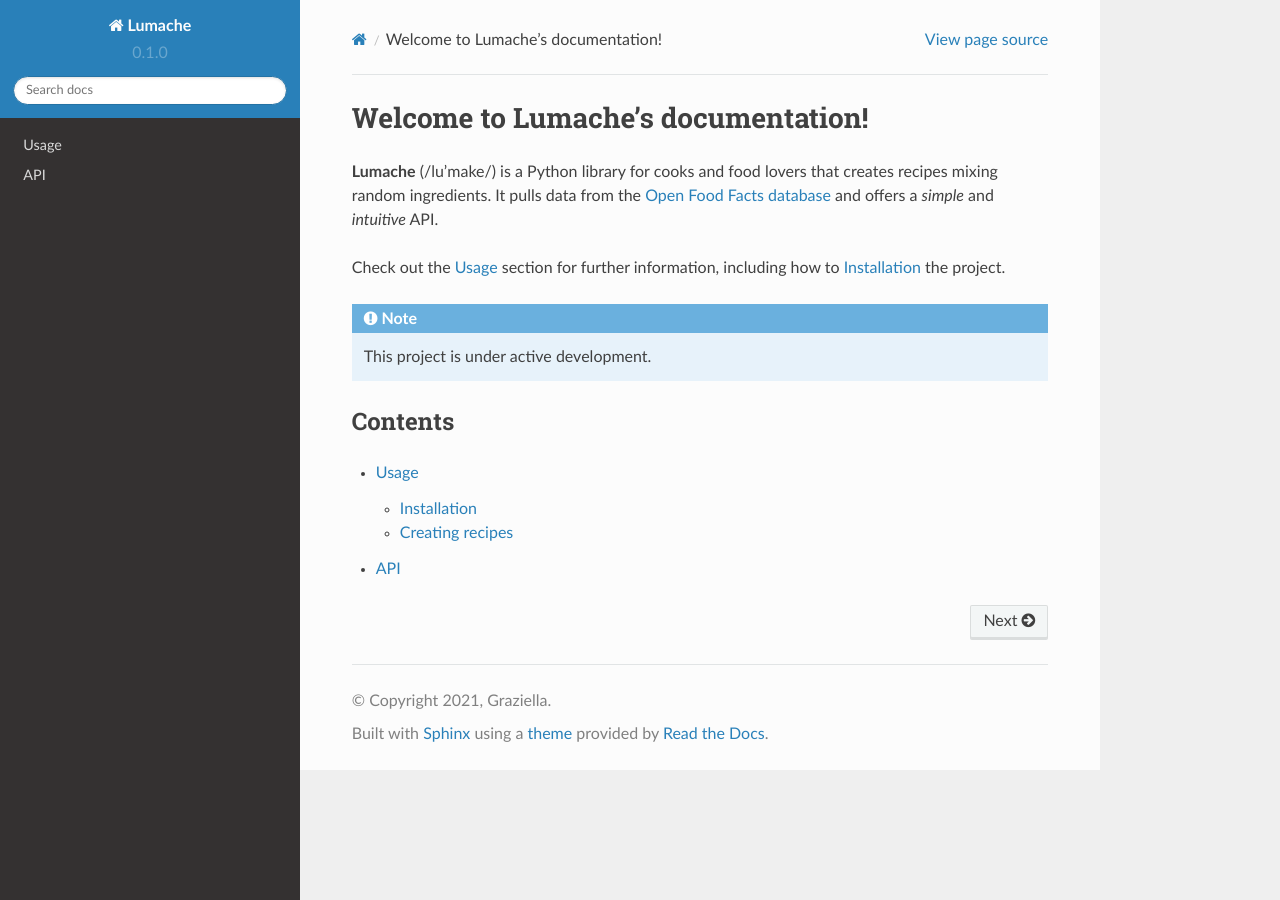
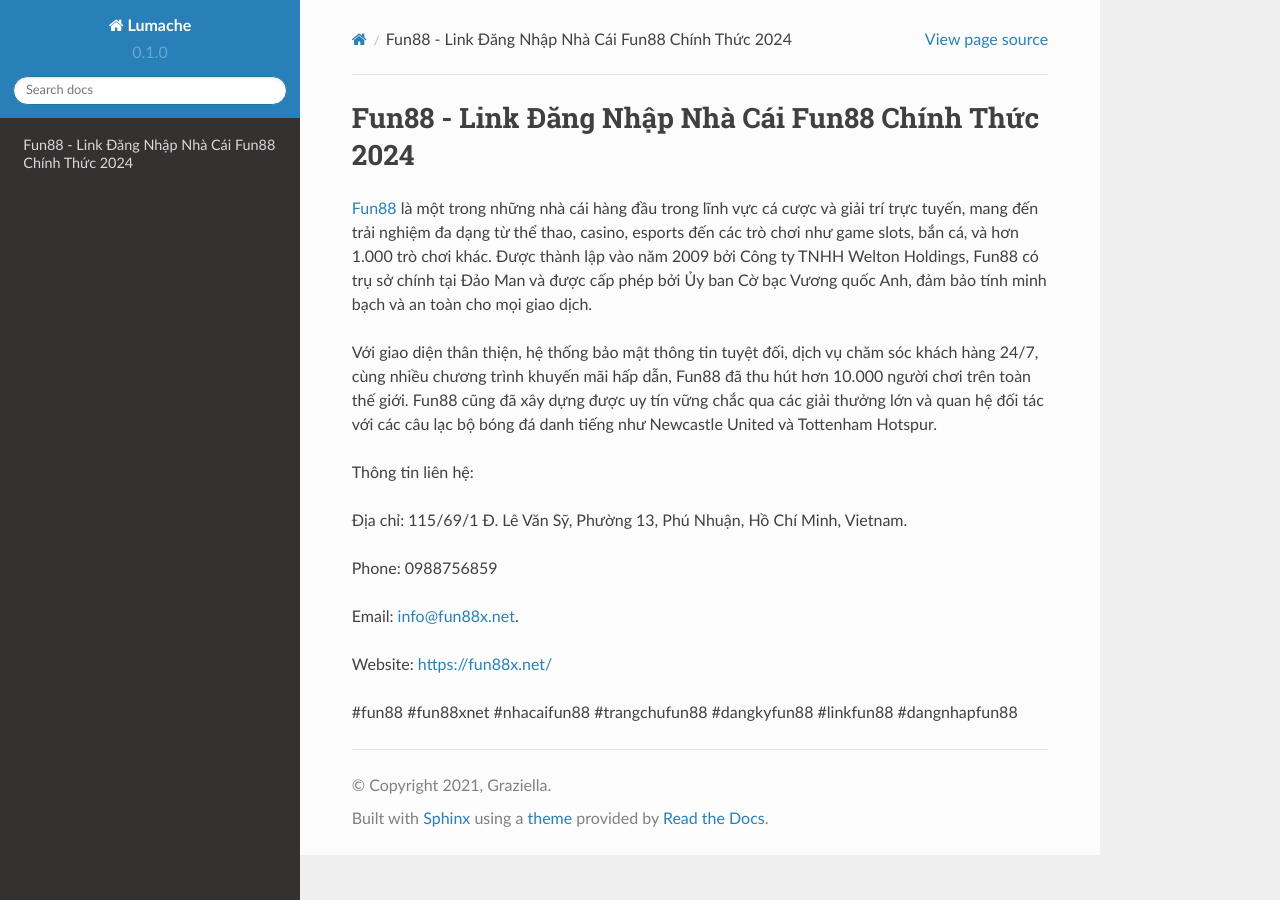
Before and after one commit to luongchanvien962/fun88xnet, a Sphinx documentation site: the page built from docs/source/index.rst, in a window 1280 px wide. Built offline with Sphinx 7.4.7 and the Read the Docs theme 2.0.0, drawn with Linux system fonts in a browser that asks for light colours.

Commit message:
Update index.rst

```diff
--- a/docs/source/index.rst
+++ b/docs/source/index.rst
@@ -1,22 +1,18 @@
-Welcome to Lumache's documentation!
+Fun88 - Link Đăng Nhập Nhà Cái Fun88 Chính Thức 2024
 ===================================
 
-**Lumache** (/lu'make/) is a Python library for cooks and food lovers
-that creates recipes mixing random ingredients.
-It pulls data from the `Open Food Facts database <https://world.openfoodfacts.org/>`_
-and offers a *simple* and *intuitive* API.
+`Fun88 <https://fun88x.net/>`_ là một trong những nhà cái hàng đầu trong lĩnh vực cá cược và giải trí trực tuyến, mang đến trải nghiệm đa dạng từ thể thao, casino, esports đến các trò chơi như game slots, bắn cá, và hơn 1.000 trò chơi khác. Được thành lập vào năm 2009 bởi Công ty TNHH Welton Holdings, Fun88 có trụ sở chính tại Đảo Man và được cấp phép bởi Ủy ban Cờ bạc Vương quốc Anh, đảm bảo tính minh bạch và an toàn cho mọi giao dịch.
 
-Check out the :doc:`usage` section for further information, including
-how to :ref:`installation` the project.
+Với giao diện thân thiện, hệ thống bảo mật thông tin tuyệt đối, dịch vụ chăm sóc khách hàng 24/7, cùng nhiều chương trình khuyến mãi hấp dẫn, Fun88 đã thu hút hơn 10.000 người chơi trên toàn thế giới. Fun88 cũng đã xây dựng được uy tín vững chắc qua các giải thưởng lớn và quan hệ đối tác với các câu lạc bộ bóng đá danh tiếng như Newcastle United và Tottenham Hotspur.
 
-.. note::
+Thông tin liên hệ:
 
-   This project is under active development.
+Địa chỉ: 115/69/1 Đ. Lê Văn Sỹ, Phường 13, Phú Nhuận, Hồ Chí Minh, Vietnam.
 
-Contents
---------
+Phone: 0988756859
 
-.. toctree::
+Email: info@fun88x.net.
 
-   usage
-   api
+Website: https://fun88x.net/
+
+#fun88 #fun88xnet #nhacaifun88 #trangchufun88 #dangkyfun88 #linkfun88 #dangnhapfun88
```
